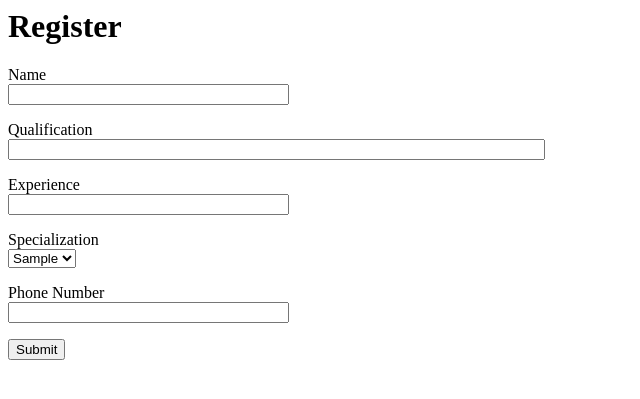
After one commit to priyajain09/Hospital_Management_System, a Flask app: template hospital_app/templates/Authentication/register_doctor.html in a window 1280 px wide. The commit adds this page. Shown: the top 399 px of the page, without its empty margins (0-640 px from the left). Run offline with Flask 2, Linux system fonts and the light colour scheme; the template is opened without the code that fills it: values that come from a table or form of the project are taken from there, others are empty; tables that the repository leaves empty hold one stand-in row (values such as "Sample post").

Commit message:
added registration of doctor

```diff
--- a/hospital_app/forms.py
+++ b/hospital_app/forms.py
@@ -1,7 +1,10 @@
 from flask_wtf import FlaskForm
 from wtforms import StringField, PasswordField, BooleanField, SubmitField
-from wtforms.validators import ValidationError, DataRequired, Email, EqualTo
-from hospital_app.models import User
+from wtforms.validators import ValidationError, DataRequired, Email, EqualTo, InputRequired,Required
+from hospital_app.models import User,specialization
+from wtforms.ext.sqlalchemy.fields import QuerySelectField
+from hospital_app import db
+from wtforms.fields.html5 import TelField
 
 
 class LoginForm(FlaskForm):
@@ -38,3 +41,17 @@ class RegistrationForm(FlaskForm):
         user = User.query.filter_by(email=email.data).first()
         if user is not None:
             raise ValidationError('Please use a different email address.')
+
+
+
+def get_specialization_list():
+    return db.session.query(specialization).all()
+
+
+class RegistrationForm_Doctor(FlaskForm):
+    name = StringField('Name',validators=[DataRequired()])
+    qualification = StringField('Qualification',validators=[DataRequired()])
+    experience = StringField('Experience',validators=[DataRequired()])
+    specialization = QuerySelectField('Specialization',validators=[Required()],query_factory=get_specialization_list)
+    phonenumber = TelField("Phone Number",validators=[DataRequired()])
+    submit = SubmitField('Submit')
--- a/hospital_app/models.py
+++ b/hospital_app/models.py
@@ -9,26 +9,23 @@ import jwt
 from hospital_app import app
 
 
-
-
 class User(UserMixin,db.Model):
-    username = db.Column(db.String(64), index=True, unique=True,primary_key=True)
+    username = db.Column(db.String(64), index=True, unique=True, primary_key=True)
     email = db.Column(db.String(100), index=True, unique=True)
     password_hash = db.Column(db.String(128))
     role = db.Column(db.String(20))
+    confirmed = db.Column(db.Boolean, nullable = False, default = False)
 
-    def get_reset_password_token(self,expires_in = 600):
+    def get_reset_password_token(self,expires_in = 900):
         return jwt.encode({'reset_password':self.username,'exp':time()+expires_in},app.config['SECRET_KEY'],algorithm = 'HS256').decode('utf-8')
 
     @staticmethod
     def verify_reset_password_token(token):
         try:
-            username = jwt.decode(token,app.config['SECRET_KEY'],algorithms=['HS256'])['reset_password']
+            username = jwt.decode(token, app.config['SECRET_KEY'], algorithms=['HS256'])['reset_password']
         except:
             return
-        return User.query.filter_by(username=username).first()
-
-
+        return User.query.filter_by(username = username).first()
 
     def set_password(self, password):
         self.password_hash = generate_password_hash(password)
@@ -42,11 +39,22 @@ class User(UserMixin,db.Model):
     def get_id(self):
         return str(self.username)
 
+class specialization(UserMixin,db.Model):
+    specialization = db.Column(db.String(50),primary_key=True)
+
+    def get_id(self):
+        return str(self.specialization)
+
+    def __repr__(self):
+        return '{}'.format(self.specialization)
+
 
 
 @login.user_loader
 def load_user(username):
     return User.query.filter_by(username = username).first()
+
+
 
 # class user(db.Model):
 #      user_id = db.Column(db.String(30),primary_key=True)
--- a/hospital_app/templates/Authentication/login.html
+++ b/hospital_app/templates/Authentication/login.html
@@ -16,7 +16,7 @@
             Forgot Your Password?
             <a href="{{ url_for('login.reset_password_request') }}">Click to Reset It</a>
         </p>
-        <p>New User? <a href="{{ url_for('register.register',role='user') }}">Click to Register as user!</a><br>
-        <a href ="{{url_for('register.register',role='doctor')}}">Click to Register as </a><br></p>
+        <p>New User?<br> <a href="{{ url_for('register.register_request',role='user') }}">Click to Register as user!</a><br>
+        <a href ="{{url_for('register.register_request',role='doctor')}}">Click to Register as doctor</a><br></p>
     </form>
 {% endblock %}
--- /dev/null
+++ b/hospital_app/templates/Authentication/register_doctor.html
@@ -0,0 +1,42 @@
+{% block content %}
+    <h1>Register</h1>
+    <form action="" method="post">
+        {{ form.hidden_tag() }}
+        <p>
+            {{ form.name.label }}<br>
+            {{ form.name(size=32) }}<br>
+            {% for error in form.name.errors %}
+            <span style="color: red;">[{{ error }}]</span>
+            {% endfor %}
+        </p>
+        <p>
+            {{ form.qualification.label }}<br>
+            {{ form.qualification(size=64) }}<br>
+            {% for error in form.qualification.errors %}
+            <span style="color: red;">[{{ error }}]</span>
+            {% endfor %}
+        </p>
+        <p>
+            {{ form.experience.label }}<br>
+            {{ form.experience(size=32) }}<br>
+            {% for error in form.experience.errors %}
+            <span style="color: red;">[{{ error }}]</span>
+            {% endfor %}
+        </p>
+        <p>
+            {{ form.specialization.label }}<br>
+            {{ form.specialization() }}<br>
+            {% for error in form.specialization.errors %}
+            <span style="color: red;">[{{ error }}]</span>
+            {% endfor %}
+        </p>
+        <p>
+            {{ form.phonenumber.label }}<br>
+            {{ form.phonenumber(size=32) }}<br>
+            {% for error in form.phonenumber.errors %}
+            <span style="color: red;">[{{ error }}]</span>
+            {% endfor %}
+        </p>
+        <p>{{ form.submit() }}</p>
+    </form>
+{% endblock %}
--- a/run.py
+++ b/run.py
@@ -1,11 +1,12 @@
 from hospital_app import app
-# import hospital_app.models
+from  hospital_app.models import User
+from hospital_app import db
 
 # The following function in run.py creates a shell context
 # that adds the database instance and models to the shell session(can be started using flask shell):
-# @app.shell_context_processor
-# def make_shell_context():
-#     return {'db': db, 'User': User, 'Post': Post}
+@app.shell_context_processor
+def make_shell_context():
+    return {'db': db, 'User': User}
 
 if __name__ == "__main__":
     app.run()
```
Also changed, not shown: hospital_app/email.py (+10 -2 lines), hospital_app/templates/Authentication/email/register.html (added, +12 -0 lines), hospital_app/templates/Authentication/email/register.txt (added, +11 -0 lines), hospital_app/views/register.py (+34 -3 lines), migrations/versions/87c317011d3f_.py (added, +31 -0 lines), migrations/versions/bb9c7e5057b6_.py (added, +28 -0 lines).
